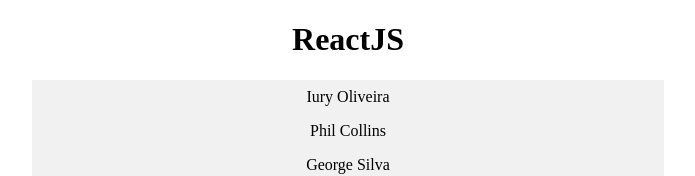
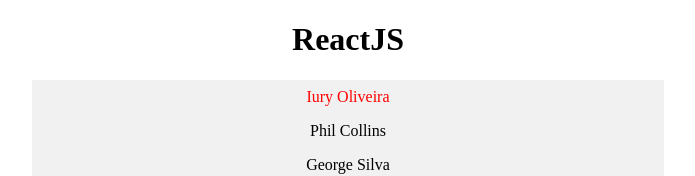
Before and after one commit to iuryoliveira/app-ideas, a React (Create React App) app in the folder cause-effect/: page / in a window 1280 px wide. Shown: the top 176 px of the page, without its empty margins (292-987 px from the left). Built offline with nearby package versions, Linux system fonts and the light colour scheme; the HTML template or start-up script is replaced by a standard one.

Commit message:
change selected person css dynamically

```diff
--- a/cause-effect/src/App.js
+++ b/cause-effect/src/App.js
@@ -47,7 +47,11 @@
           <h1>ReactJS</h1>
           <HeaderList>
             {people.map((data, i) => {
-              return <ListItem key={i} position={i} data={data} onClick={() => this.handleSelection(data, i)}/>
+              return (
+                <ListItem key={i} position={i} data={data}
+                onClick={() => this.handleSelection(data, i)}
+                isSelected={selectedPerson === i ? true : false}/>
+              )
             })}
           </HeaderList>
         </center>
--- a/cause-effect/src/components/listItem/index.js
+++ b/cause-effect/src/components/listItem/index.js
@@ -2,12 +2,17 @@
 import { ListItemStyle } from './styles';
 
 export default class ListItem extends Component {
+  constructor(props) {
+    super(props);
+    console.log(this.props);
+  }
+
   render() {
-    const { position, data, onClick } = this.props;
+    const { position, data, onClick, isSelected} = this.props;
 
     return(
-      <ListItemStyle position={position} onClick={onClick}>
-        <a href={'./#'}>{data.name}</a>
+      <ListItemStyle position={position} onClick={onClick} isSelected={isSelected}>
+        <a href='./#'>{data.name}</a>
       </ListItemStyle>
     );
   }
--- a/cause-effect/src/components/listItem/styles.js
+++ b/cause-effect/src/components/listItem/styles.js
@@ -5,7 +5,7 @@
 
   a {
     display: block;
-    color: #000;
+    color: ${props => props.isSelected ? 'red' : '#000'};
     padding: 8px 16px;
     text-decoration: none;
   }
```
